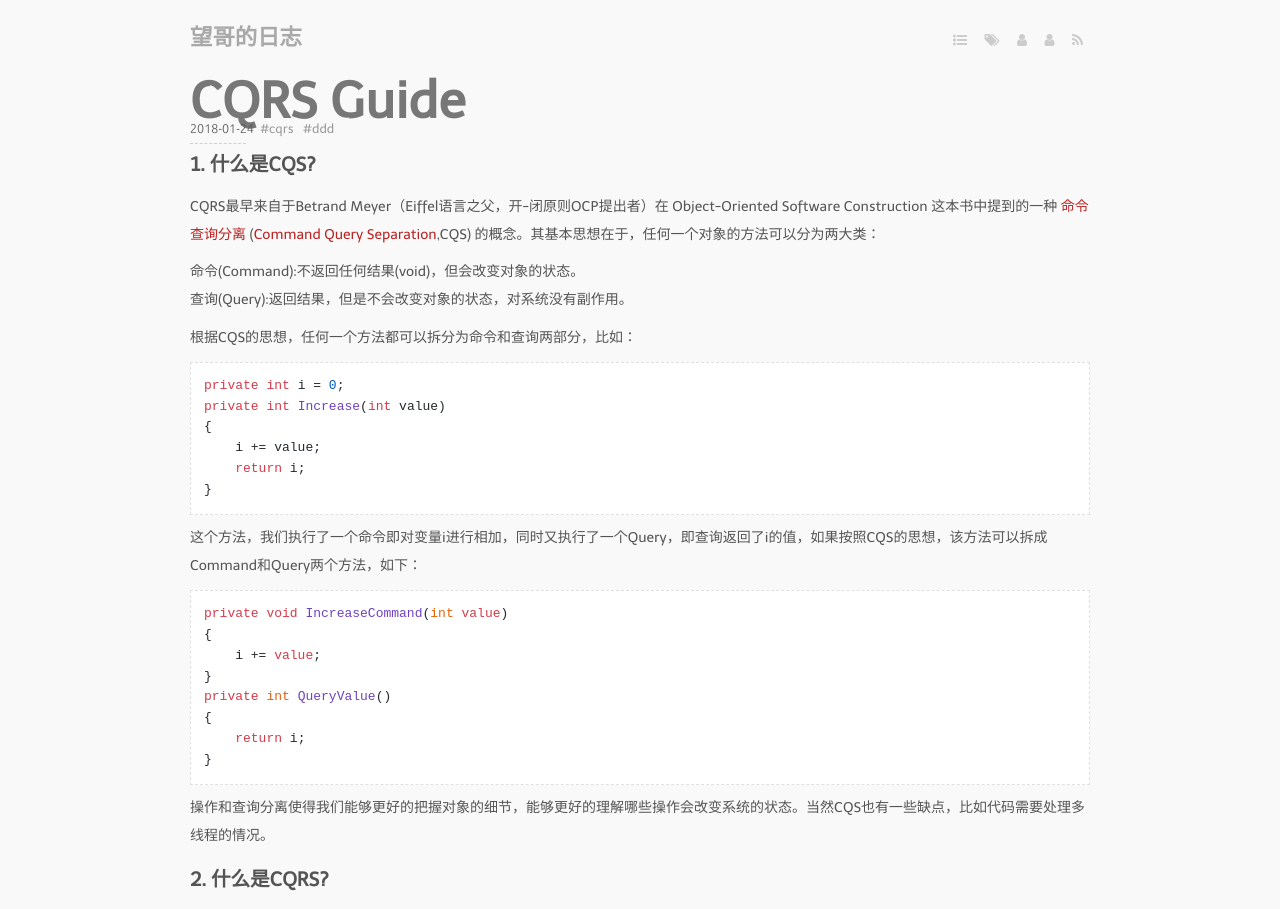
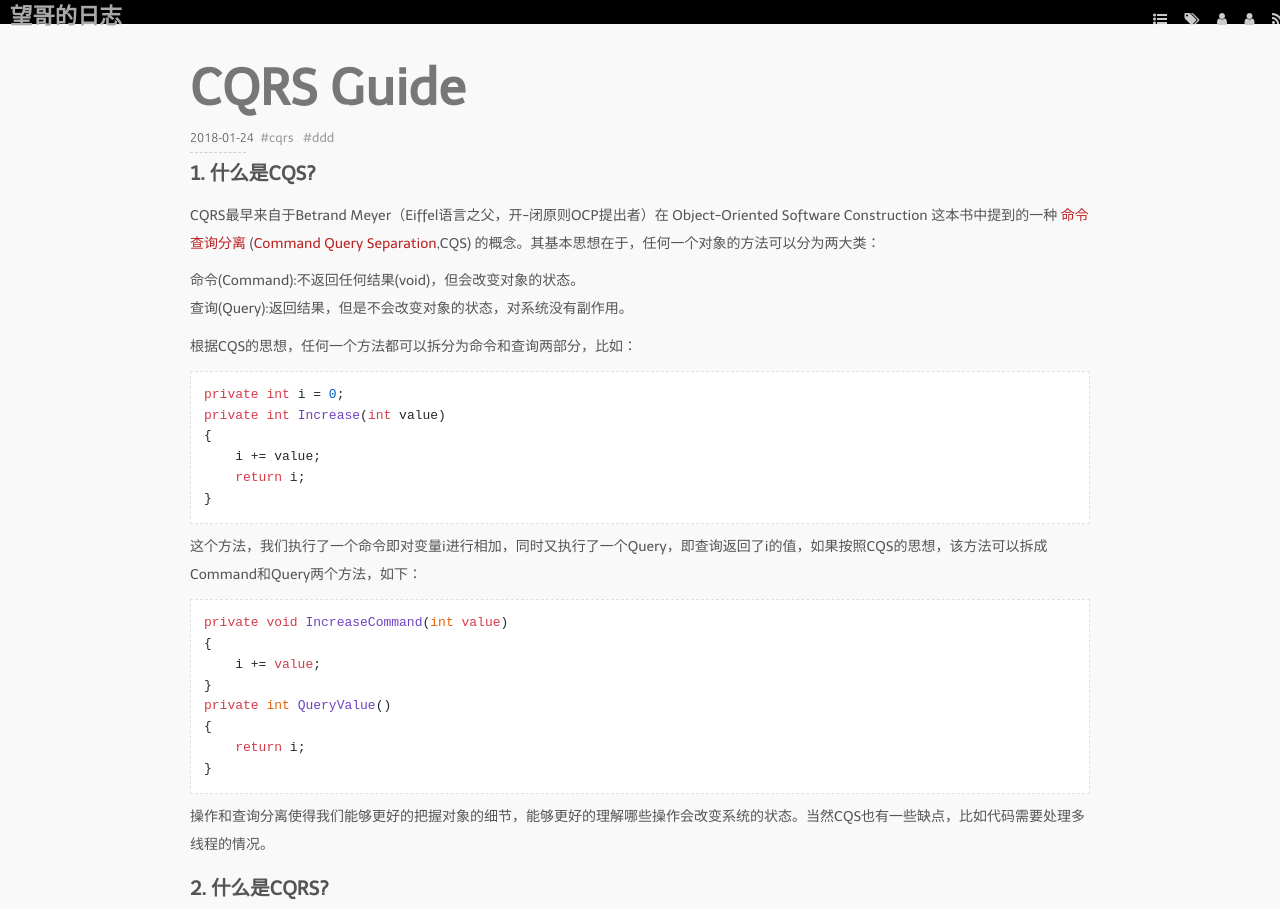
Before and after one commit to wongoo/blog-jekyll, a Jekyll site: the page built from index.markdown, in a window 1280 px wide. Shown: the top 909 px of the page. Built offline with Jekyll 4.4.1, drawn with Linux system fonts in a browser that asks for light colours; nearby versions of some CDN libraries; some web fonts are replaced.

Commit message:
update style

```diff
--- a/media/css/style.css
+++ b/media/css/style.css
@@ -91,15 +91,14 @@
       width: 400px; } }
   @media screen and (min-width: 900px) {
     header {
-      width: 900px; } }
+      width: 98%; } }
   header:after {
     content: '';
     width: 100%;
     display: inline-block; }
   header #header {
     display: inline-block;
-    position: relative;
-    top: 1em; }
+    position: relative; }
     header #header h1 {
       font-family: telexregular, Hiragino Sans GB, Microsoft YaHei, sans-serif; }
       header #header h1 a {
@@ -107,8 +106,7 @@
         display: block; }
   header nav {
     display: inline-block;
-    position: relative;
-    top: 1em; }
+    position: relative;}
     header nav span {
       margin: .5em; }
     header nav a, header nav #header h1 a, header #header h1 nav a, header nav article .title a, article .title header nav a, header nav article .meta .tags a, article .meta .tags header nav a, header nav article .divider a, article .divider header nav a {
@@ -246,8 +244,16 @@
     color: #dd1144; }
   .like-wrapper .like-button.liked:hover {
     color: #999; }
-
+/* ---------------------------------- */
 .title {
     font-size: 36px;
+    line-height: 2em;
+}
+header{
+    width: 100%;
+    background: #000;
+    line-height: 20px;
+    padding: 2px 10px;
+    height: 20px;
 }
 /*# sourceMappingURL=style.css.map */
```
Also changed, not shown: media/css/style.scss (+9 -2 lines).
